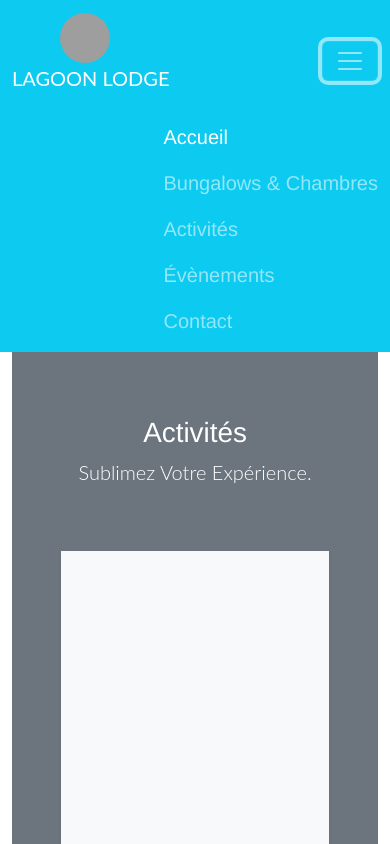
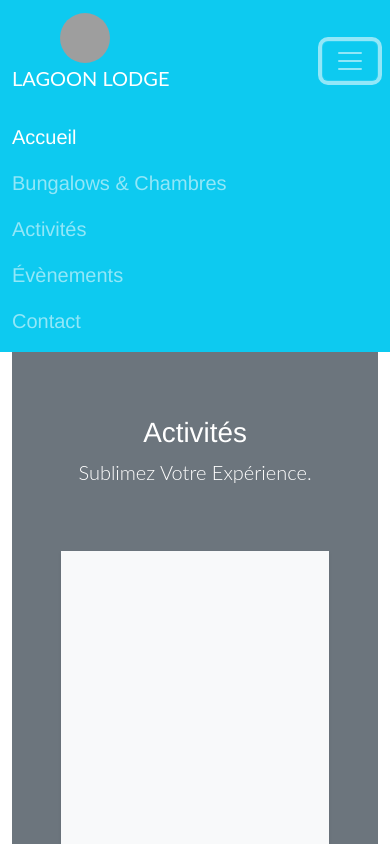
Before and after one commit to LEX-ONE7/Pension-Lagoon-2, a React (Create React App) app: page /activites in a window 390 px wide. Both pictures are taken after a click on the button "Toggle navigation". Shown: the top 844 px of the page. Built offline with nearby package versions, Linux system fonts and the light colour scheme; grey boxes are pictures that could not be loaded.

Commit message:
1 file modified

```diff
--- a/components/Navbar.tsx
+++ b/components/Navbar.tsx
@@ -27,7 +27,7 @@ const Navbar = () => (
         <span className="navbar-toggler-icon"></span>
       </button>
       <div className="collapse navbar-collapse " id="navbarNav">
-        <ul className="navbar-nav fs-5 float-end">
+        <ul className="navbar-nav fs-5">
           <li className="nav-item">
             <a className="nav-link active" aria-current="page" href="#">
               Accueil
```
